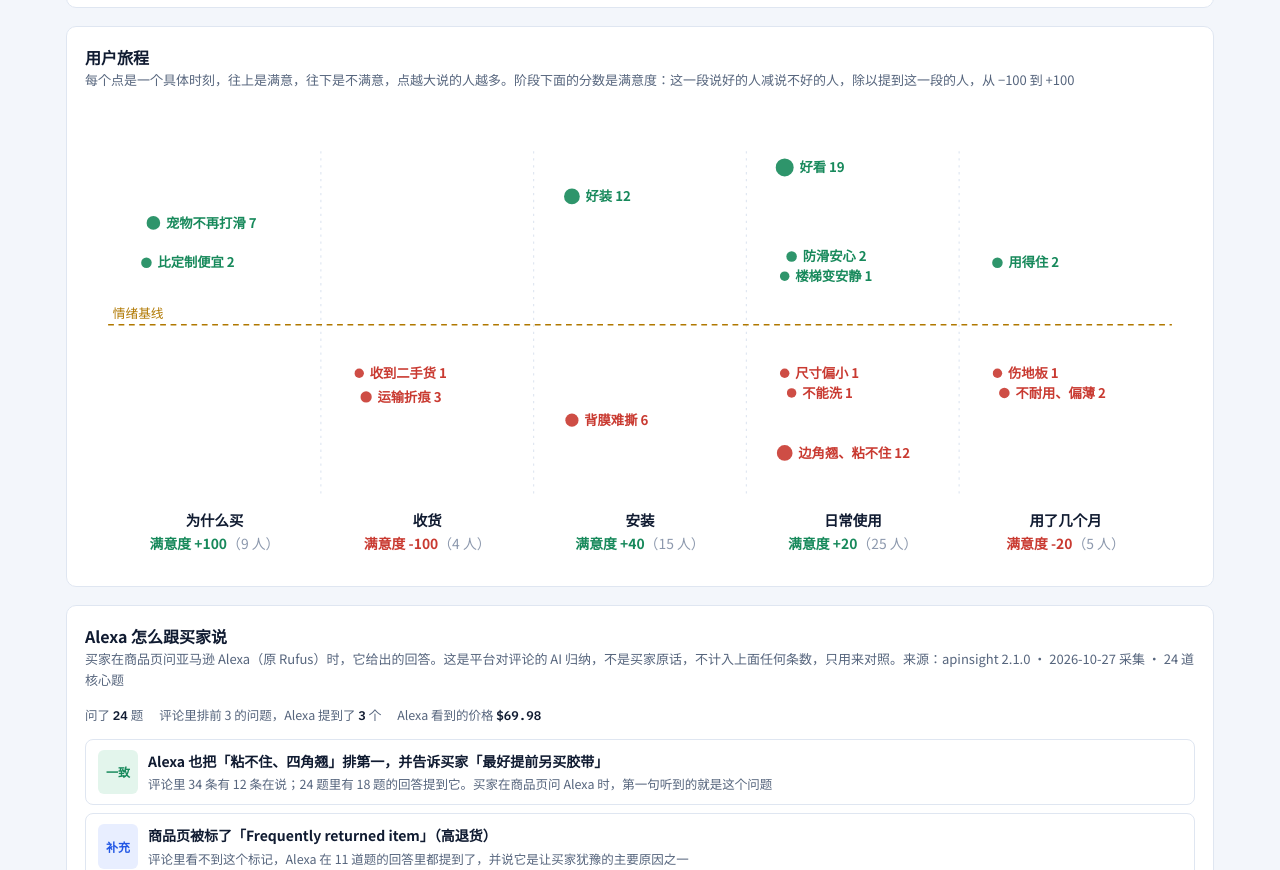
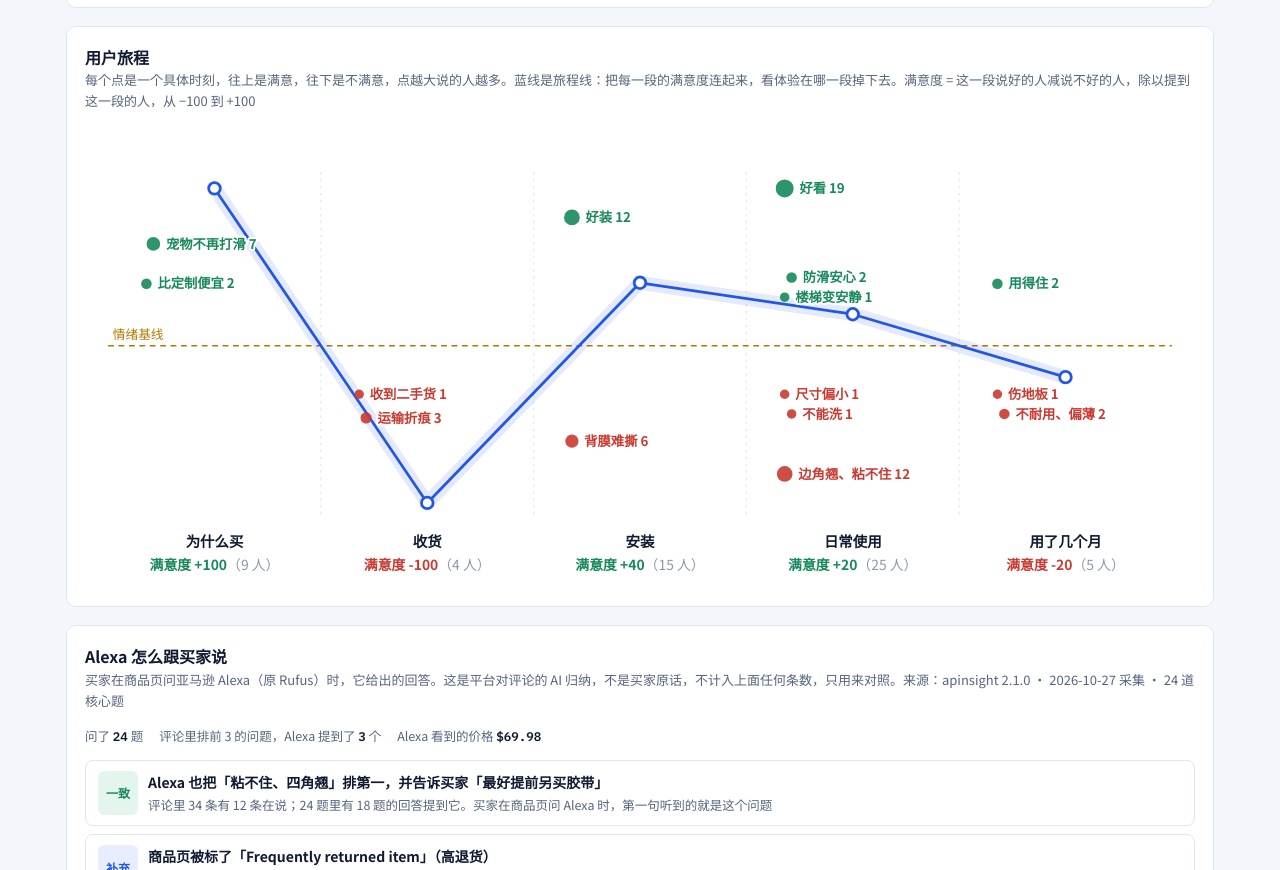
Before and after one commit to WaytoAIC/voc-agent, a plain HTML site: page skill/examples/B0FMJCMKY1/报告.html in a window 1280 px wide. Shown: the part 2855-3725 px from the top of the page. Drawn offline with Linux system fonts and the light colour scheme.

Commit message:
voc-agent: 用户旅程图补上旅程线，发布 v1.1.1 @Claude Code
Co-Authored-By: Claude Opus 5.5 <noreply@anthropic.com>

```diff
--- a/skill/examples/B0FMJCMKY1/报告.html
+++ b/skill/examples/B0FMJCMKY1/报告.html
@@ -79,8 +79,10 @@ td .zh{display:block;color:var(--muted);font-size:12.5px;margin-top:2px}
 .foot{font-size:12px;color:var(--faint);text-align:center}
 :focus-visible{outline:2px solid var(--accent);outline-offset:2px}
 @keyframes rise{from{opacity:0;transform:translateY(6px)}}
+.jline{stroke-dasharray:1;stroke-dashoffset:1;animation:jdraw .9s var(--ease) .2s forwards}
+@keyframes jdraw{to{stroke-dashoffset:0}}
 @keyframes grow{from{transform:scaleX(0)}}
-@media (prefers-reduced-motion:reduce){*{animation:none!important;transition:none!important}}
+@media (prefers-reduced-motion:reduce){*{animation:none!important;transition:none!important}.jline{stroke-dasharray:none;stroke-dashoffset:0}}
 </style>
 
 <div class="wrap" id="app"></div>
@@ -133,7 +135,7 @@ td .zh{display:block;color:var(--muted);font-size:12.5px;margin-top:2px}
   ${C.drill?`<div class="panel"><div><h2>按款式看</h2><p class="sub">${C.drill.hot.length?'下面这些问题集中在某一个款式，只改这个款式就行':'没有集中在某一个款式的问题，要改就是全线改'}。评论少于 5 条的款式只列出来，不下结论${C.drill.unlabeled?`；另有 ${C.drill.unlabeled} 条评论没标款式`:''}</p></div>
     ${C.drill.hot.map(h=>`<div class="insight"><b>「${h.name}」集中在 ${h.sku}</b>：这个款式里 ${h.skuShare}% 的评论在说，全部评论里只有 ${h.allShare}%（${h.count} / ${h.total} 条来自这个款式）</div>`).join('')}
     <div class="tablewrap"><table style="min-width:600px"><thead><tr><th>款式</th><th>评论</th><th>平均星级</th><th>差评占比</th><th>这个款式最多人说的问题</th></tr></thead><tbody>${C.drill.skus.map(k=>`<tr${k.small?' style="color:var(--muted)"':''}><td>${k.sku}${k.small?' <span class="chip plain">样本少</span>':''}</td><td class="num">${k.n} 条 · ${k.share}%</td><td class="num">${k.avgStar}★</td><td class="num">${k.negShare}%</td><td>${k.top.map(t=>`${t.name} <span class="num hint">${t.count} 条</span>`).join('；')||'<span class="hint">—</span>'}</td></tr>`).join('')}</tbody></table></div></div>`:''}
-  <div class="panel"><div><h2>用户旅程</h2><p class="sub">每个点是一个具体时刻，往上是满意，往下是不满意，点越大说的人越多。${S0.some(s=>s.score!=null)?'阶段下面的分数是满意度：这一段说好的人减说不好的人，除以提到这一段的人，从 −100 到 +100':''}</p></div><div class="chart" id="journey"></div></div>
+  <div class="panel"><div><h2>用户旅程</h2><p class="sub">每个点是一个具体时刻，往上是满意，往下是不满意，点越大说的人越多。${S0.some(s=>s.score!=null)?'蓝线是旅程线：把每一段的满意度连起来，看体验在哪一段掉下去。满意度 = 这一段说好的人减说不好的人，除以提到这一段的人，从 −100 到 +100':''}</p></div><div class="chart" id="journey"></div></div>
   ${C.compare?`<div class="panel"><div><h2>和竞品比</h2><p class="sub">同一套问题分类下，每个问题被多少比例的评论提到。高出竞品平均一半以上、且至少 3 条，标为短板或卖点</p></div>
     <div class="stats"><span>我：<b>${C.compare.mine.n}</b> 条 · 平均 <b>${C.compare.mine.avgStar}</b>★ · 差评 <b>${C.compare.mine.negShare}%</b></span>${C.compare.comps.map(c=>`<span>${c.brand||c.name}（${c.asin}）：<b>${c.n}</b> 条 · 平均 <b>${c.avgStar}</b>★ · 差评 <b>${c.negShare}%</b></span>`).join('')}</div>
     <div class="tablewrap"><table style="min-width:640px"><thead><tr><th>用户在说</th><th>我</th>${C.compare.comps.map(c=>`<th>${c.brand||c.name}</th>`).join('')}<th>竞品平均</th><th></th></tr></thead><tbody>${C.compare.rows.map(r=>`<tr><td><span class="chip ${r.kind==='neg'?'bad':'good'}">${r.kind==='neg'?'抱怨':'好评'}</span> ${r.name}</td><td class="num"${r.verdict==='短板'||r.verdict==='不如竞品'?' style="color:var(--bad);font-weight:700"':''}>${r.mine}%</td>${r.comps.map(v=>`<td class="num">${v==null?'<span class="hint">没这一类</span>':v+'%'}</td>`).join('')}<td class="num">${r.avg==null?'—':r.avg+'%'}</td><td>${r.verdict?`<span class="chip ${r.verdict==='短板'||r.verdict==='不如竞品'?'bad':'good'}">${r.verdict}</span>`:''}</td></tr>`).join('')}</tbody></table></div>
@@ -157,6 +159,13 @@ td .zh{display:block;color:var(--muted);font-size:12.5px;margin-top:2px}
   let s=`<svg viewBox="0 0 ${W} ${H}" role="img" aria-label="用户旅程：每个阶段满意和不满意的时刻">`;
   for(let i=1;i<n;i++) s+=`<line x1="${L+colW*i}" x2="${L+colW*i}" y1="${T}" y2="${H-B}" stroke="${css('--line')}" stroke-dasharray="2 4"/>`;
   s+=`<line x1="${L}" x2="${W-R}" y1="${mid}" y2="${mid}" stroke="${css('--warn')}" stroke-dasharray="5 4" stroke-width="1.4"/><text x="${L+4}" y="${mid-6}" font-size="11" fill="${css('--warn')}">情绪基线</text>`;
+  /* 旅程线：每一段的满意度（−100 到 +100）连起来，画在时刻点后面 */
+  const sy=v=>mid-v/100*half, segs=[[]];
+  S.forEach((st,i)=>{ if(st.score==null){ if(segs[segs.length-1].length) segs.push([]); } else segs[segs.length-1].push([cx(i),sy(st.score),st.score]); });
+  segs.filter(g=>g.length).forEach(g=>{ const pts=g.map(p=>p[0]+','+p[1]).join(' ');
+    s+=`<polyline points="${pts}" fill="none" stroke="${css('--accent')}" stroke-width="12" stroke-linejoin="round" stroke-linecap="round" opacity=".12"/>`;
+    s+=`<polyline class="jline" pathLength="1" points="${pts}" fill="none" stroke="${css('--accent')}" stroke-width="2.4" stroke-linejoin="round" stroke-linecap="round"/>`;
+    g.forEach(([x,y,v])=>{ s+=`<circle cx="${x}" cy="${y}" r="5" fill="${css('--surface')}" stroke="${css('--accent')}" stroke-width="2.4"><title>满意度 ${sgn(v)}</title></circle>`; }); });
   S.forEach((st,i)=>{
     const place=(arr,sign,color)=>{ const it=arr.filter(x=>x[1]>0).map(([tx,c])=>({tx,c,o:off(c)})).sort((a,b)=>a.o-b.o);
       it.forEach((x,j)=>{ x.o=j===0?Math.max(x.o,14):Math.max(x.o,it[j-1].o+17); });
```
Also changed, not shown: skill/template.html (+11 -2 lines), 1 other file.
